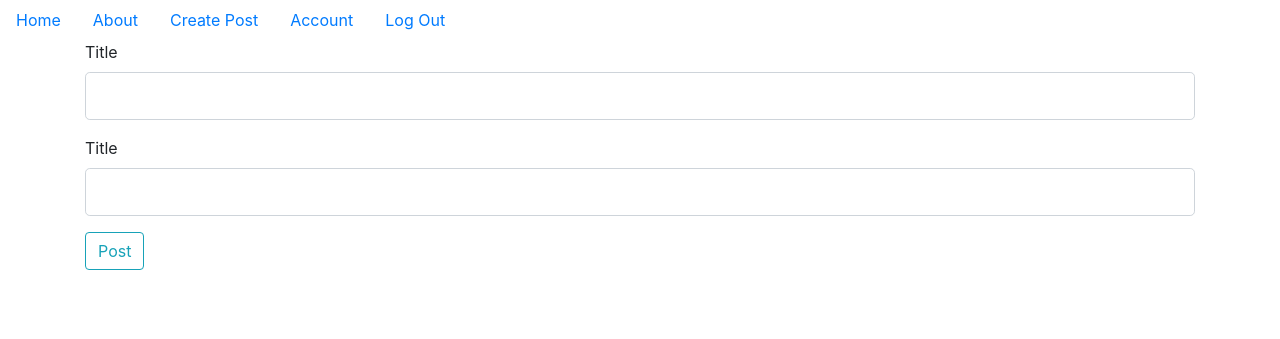
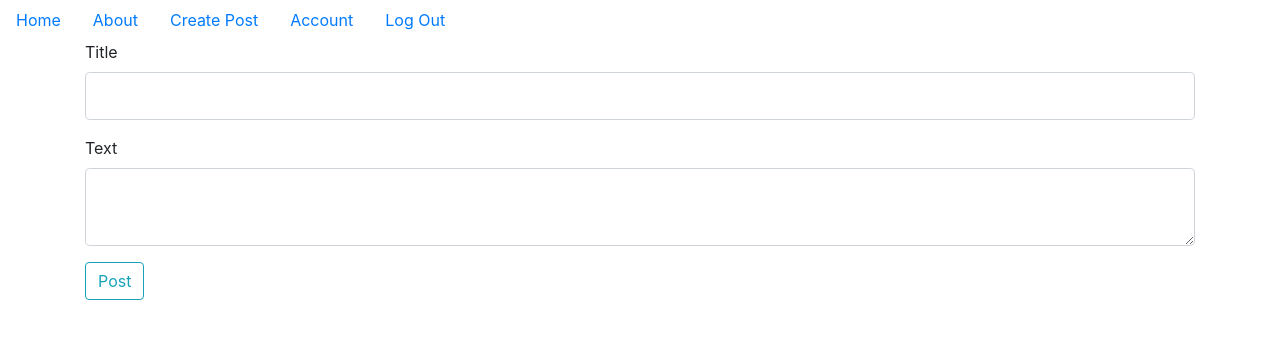
Before and after one commit to EvilRobot01/clubProjApp, a Flask app: page /create in a window 1280 px wide. Shown: the top 339 px of the page. Run offline with Flask 2, Linux system fonts and the light colour scheme; a user stored in the database is signed in; some libraries are stand-ins or nearby versions.

Commit message:
login error and user form fixed

```diff
--- a/clubAppFolder/blog_posts/views.py
+++ b/clubAppFolder/blog_posts/views.py
@@ -12,7 +12,7 @@ def create_post():
     form = BlogPostForm()
 
     if form.validate_on_submit():
-        blog_post = BlogPost(title=form.tittle.data,
+        blog_post = BlogPost(title=form.title.data,
                             text=form.text.data,
                             user_id=current_user.id)
 
@@ -39,7 +39,7 @@ def update(blog_post_id):
     if blog_post.author != current_user:
         abort(403)
 
-    form = BlogPostForms()
+    form = BlogPostForm()
 
     if form.validate_on_submit():
         blog_post.title=form.tittle.data
--- a/clubAppFolder/templates/blog_post.html
+++ b/clubAppFolder/templates/blog_post.html
@@ -9,7 +9,7 @@
   {% if post.author == current_user %}
   <div>
     <a href="{{url_for('blog_posts.update', blog_post_id=post.id)}}">Update</a>
-        <button type="button" class="btn btn-danger" data-toggle='modal' data-storage="#del_modal">Delete</button>
+    <button type="button" class="btn btn-danger" data-toggle="modal" data-target="#del_modal">Delete</button>
   </div>
   {% endif %}
 </div>
@@ -28,7 +28,7 @@
       </div>
       <div class="modal-footer">
         <button type="button" class="btn btn-secondary" data-dismiss="modal">Cancel</button>
-              <form action="{{url_for('blog_posts.delete_post',blog_post_id=post.id)}}">
+          <form action="{{url_for('blog_posts.delete_post',blog_post_id=post.id)}}" method="post">
             <input type="submit" class="btn btn-danger" value="delete">
           </form>
       </div>
--- a/clubAppFolder/templates/create_post.html
+++ b/clubAppFolder/templates/create_post.html
@@ -8,8 +8,8 @@
             {{form.title(class="form-control form-control-lg")}}
         </div>
         <div class="form-group">
-            {{form.title.label(class="form-control-label")}}
-            {{form.title(class="form-control form-control-lg")}}
+            {{form.text.label(class="form-control-label")}}
+            {{form.text(class="form-control form-control-lg")}}
         </div>
         <div class="form-group">
             {{form.submit(class="btn btn-outline-info")}}
--- a/migrations/versions/53d2c8de1913_first_migration.py
+++ b/migrations/versions/7b3dffe81f61_first_migration.py
@@ -1,8 +1,8 @@
 """first migration
 
-Revision ID: 53d2c8de1913
+Revision ID: 7b3dffe81f61
 Revises:
-Create Date: 2019-10-16 17:36:42.083416
+Create Date: 2019-10-24 21:16:54.743961
 
 """
 from alembic import op
@@ -10,7 +10,7 @@ import sqlalchemy as sa
 
 
 # revision identifiers, used by Alembic.
-revision = '53d2c8de1913'
+revision = '7b3dffe81f61'
 down_revision = None
 branch_labels = None
 depends_on = None
```
Also changed, not shown: clubAppFolder/templates/index.html (+7 -8 lines), clubAppFolder/templates/user_blog_posts.html (+5 -3 lines), clubAppFolder/data.sqlite, clubAppFolder/static/profile_pics/Annoya.jpg (deleted), clubAppFolder/static/profile_pics/banana.jpg (deleted), clubAppFolder/static/profile_pics/banana.png (deleted), clubAppFolder/static/profile_pics/default_profile.png. Lines whose indentation alone changed are shown as unchanged.
